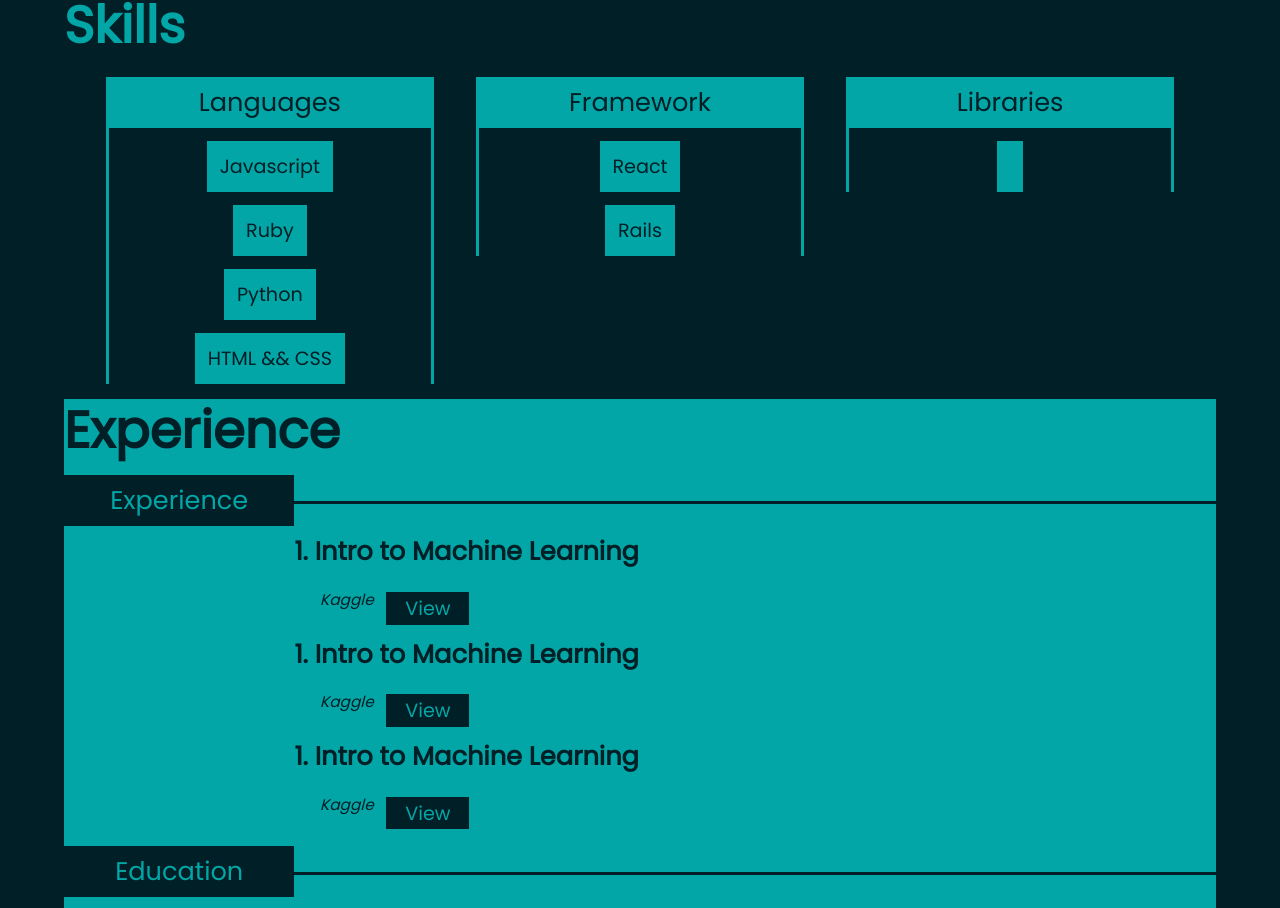
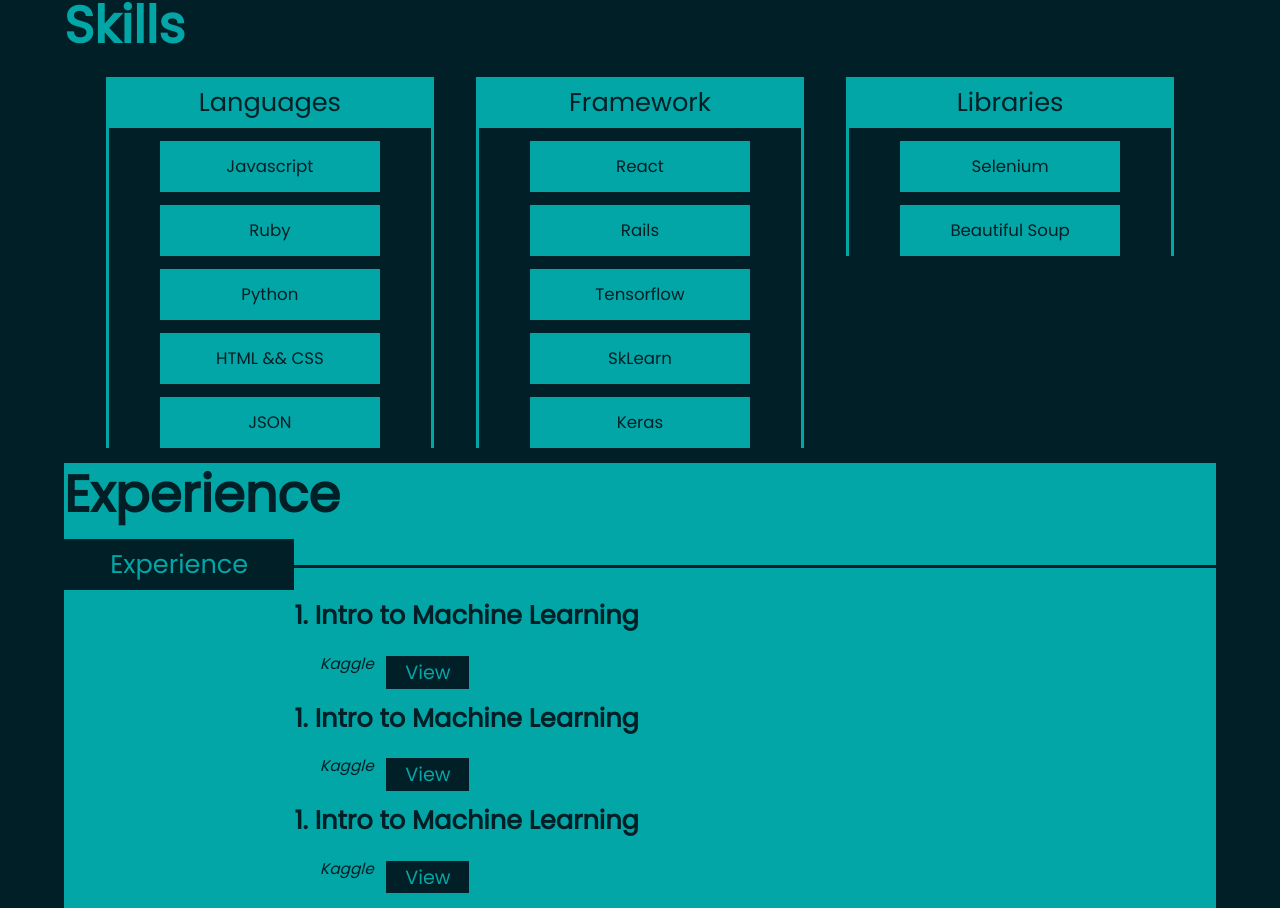
Before and after one commit to MokuaEnock/moku, a React (Create React App) app: page / in a window 1280 px wide. Shown: the part 1335-2243 px from the top of the page. Built offline with nearby package versions, Linux system fonts and the light colour scheme.

Commit message:
remove redudant code

```diff
--- a/src/components/skills/data.js
+++ b/src/components/skills/data.js
@@ -2,17 +2,17 @@ let skillData = [
   {
     id: 1,
     name: "Languages",
-    all: ["Javascript", "Ruby", "Python", "HTML && CSS"],
+    all: ["Javascript", "Ruby", "Python", "HTML && CSS", "JSON"],
   },
   {
     id: 2,
     name: "Framework",
-    all: ["React", "Rails"],
+    all: ["React", "Rails", "Tensorflow", "SkLearn", "Keras"],
   },
   {
     id: 3,
     name: "Libraries",
-    all: [""],
+    all: ["Selenium", "Beautiful Soup"],
   },
 ];
 
--- a/src/components/skills/skill.css
+++ b/src/components/skills/skill.css
@@ -77,7 +77,7 @@
 .skills-card-item {
     background-color: #03A6A6;
     color: #011F26;
-    width: max-content;
+    width: 60%;
     padding-left: 4%;
     padding-right: 4%;
     height: 4vw;
@@ -86,5 +86,5 @@
     align-items: center;
     justify-content: center;
     margin-top: 1vw;
-    font-size: 1.5vw;
+    font-size: 1.3vw;
 }
--- a/src/components/skills/skills.js
+++ b/src/components/skills/skills.js
@@ -1,10 +1,10 @@
 import "./skill.css";
-import { useState, useEffect } from "react";
+// import { useState, useEffect } from "react";
 import skillData from "./data";
 
 export default function Skills() {
-  let [data, setData] = useState(null);
-  let [isLoading, setIsLoading] = useState(false);
+  // let [data, setData] = useState(null);
+  // let [isLoading, setIsLoading] = useState(false);
 
   // useEffect(() => {
   //   let fetchData = async () => {
```
